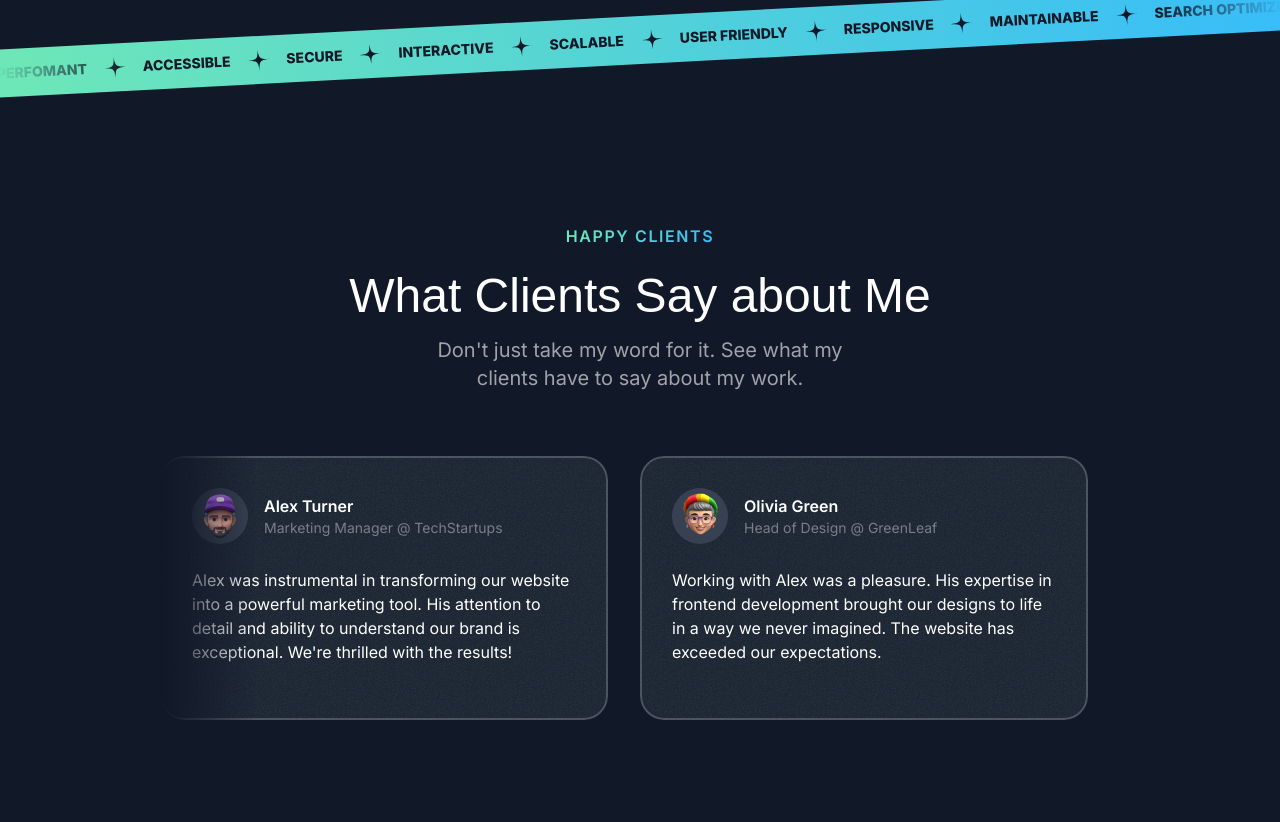
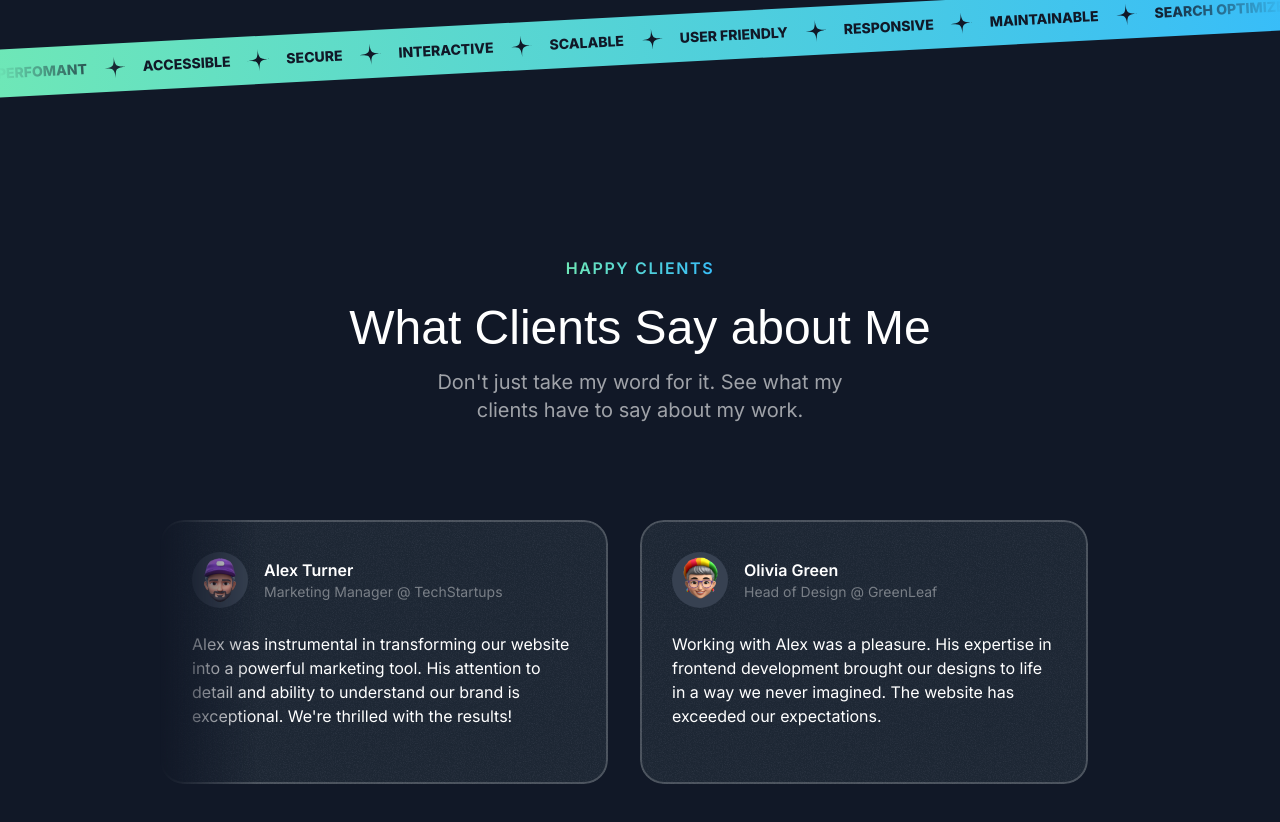
Before and after one commit to MorhafGhziel/frontend-tribe-portofolio, a Next.js app: page / in a window 1280 px wide. Shown: the part 3036-3858 px from the top of the page. Before the commit the page ends 3820 px from the top, so only its background shows below. Built offline with nearby package versions, Linux system fonts and the light colour scheme; a web font is replaced by a local one.

Commit message:
testimonials section is dont at all screens

```diff
--- a/src/sections/Testimonials.tsx
+++ b/src/sections/Testimonials.tsx
@@ -43,7 +43,7 @@ const testimonials = [
 
 export const TestimonialsSection = () => {
   return (
-    <div className="py-16">
+    <div className="py-16 lg:py-24">
       <div className="container">
         <SectionHeader
           title="Happy Clients"
@@ -51,7 +51,7 @@ export const TestimonialsSection = () => {
           description="Don't just take my word for it. See what my clients have to say
         about my work."
         />
-        <div className="mt-16 flex overflow-x-clip [mask-image:linear-gradient(to_right,transparent,black_10%,black_90%)]">
+        <div className="mt-16 lg:mt-24 flex overflow-x-clip [mask-image:linear-gradient(to_right,transparent,black_10%,black_90%)]">
           <div className="flex gap-8 flex-none">
             {testimonials.map((testimonial) => (
               <Card
```
